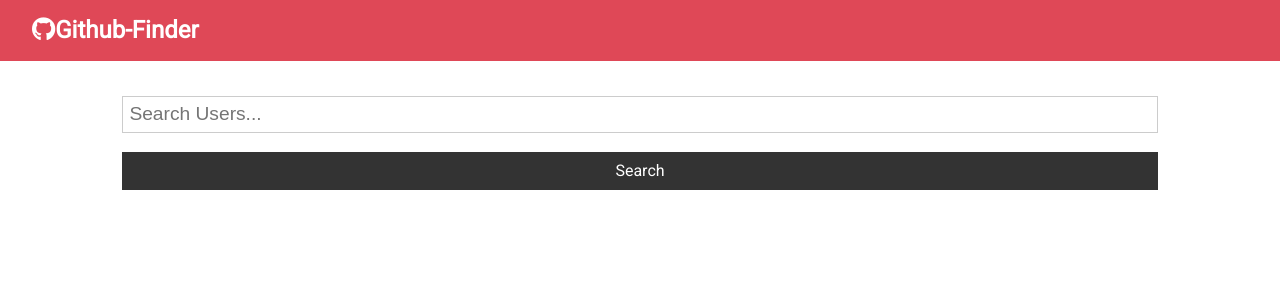
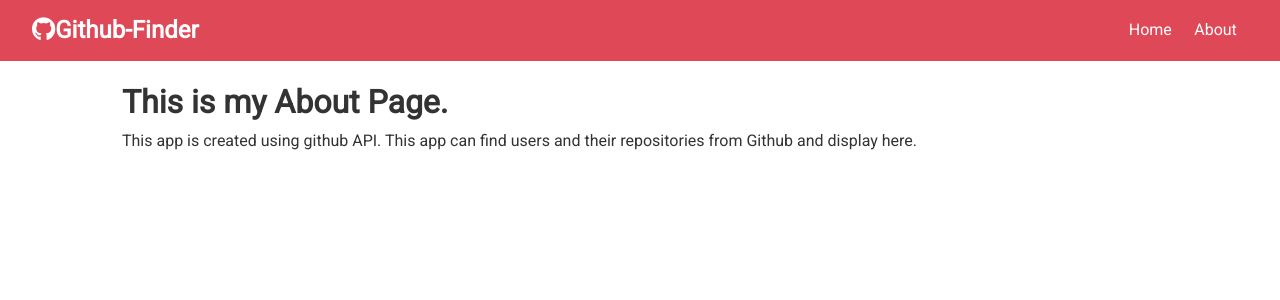
Before and after one commit to shams-aaliya/github-finder, a React (Create React App) app: page /about in a window 1280 px wide. Shown: the top 300 px of the page. Built offline with nearby package versions, Linux system fonts and the light colour scheme.

Commit message:
Router added with about page!

```diff
--- a/package.json
+++ b/package.json
@@ -11,6 +11,7 @@
     "gh-pages": "^3.2.3",
     "react": "^17.0.2",
     "react-dom": "^17.0.2",
+    "react-router-dom": "^5.2.0",
     "react-scripts": "4.0.3",
     "web-vitals": "^1.0.1"
   },
--- a/src/App.js
+++ b/src/App.js
@@ -1,6 +1,8 @@
-import React, {Component} from 'react';
+import React, {Component, Fragment} from 'react';
+import {BrowserRouter as Router, Route, Switch} from 'react-router-dom'
 import './App.css';
 import Navbar from './components/layout/Navbar.jsx';
+import About from './components/pages/About'
 import Alert from './components/layout/Alert'
 import Search from './components/users/Search';
 import Users from './components/users/Users.jsx';
@@ -33,16 +35,25 @@ setTimeout(() => {this.setState({alert:null})},5000)
     const {loading, users} = this.state
 
   return (
+    <Router>
       <div className="App">
       <Navbar />
       <div className="container">
       <Alert alert={this.state.alert}/>
-      <Search searchUsers={this.searchUsers} clearUsers={this.clearUsers}
-      showClear={users.length>0 ? true : false}
-      setAlert={this.setAlert}/>
-      <Users loading={loading} users={users}/>
+      <Switch>
+      <Route exact path='/' render={props => (
+        <Fragment>
+        <Search searchUsers={this.searchUsers} clearUsers={this.clearUsers}
+        showClear={users.length>0 ? true : false}
+        setAlert={this.setAlert}/>
+        <Users loading={loading} users={users}/>
+        </Fragment>
+        )}/>
+        <Route exact path='/about' component={About}/>
+      </Switch>
       </div>
       </div>
+      </Router>
     );
   }
 }
--- a/src/components/layout/Navbar.jsx
+++ b/src/components/layout/Navbar.jsx
@@ -1,5 +1,6 @@
 import React from 'react'
 import PropTypes from 'prop-types'
+import { Link } from 'react-router-dom'
 
 
 const Navbar = ({icon,title}) => {
@@ -12,6 +13,12 @@ const Navbar = ({icon,title}) => {
             <i className={icon} />
             {title}
             </h1>
+            <ul>
+            <li>
+            <Link to='/'>Home</Link>
+            <Link to='/about'>About</Link>
+            </li>
+            </ul>
             </nav>
         )
     }
--- /dev/null
+++ b/src/components/pages/About.jsx
@@ -0,0 +1,14 @@
+import React,{Fragment} from 'react'
+
+function About() {
+    return (
+        <Fragment>
+            <h1>
+            This is my About Page.
+            </h1>
+            <p>This app is created using github API. This app can find users and their repositories from Github and display here.</p>
+        </Fragment>
+    )
+}
+
+export default About
```
Also changed, not shown: 1 other file (tests, documents, lock files or other folders).
